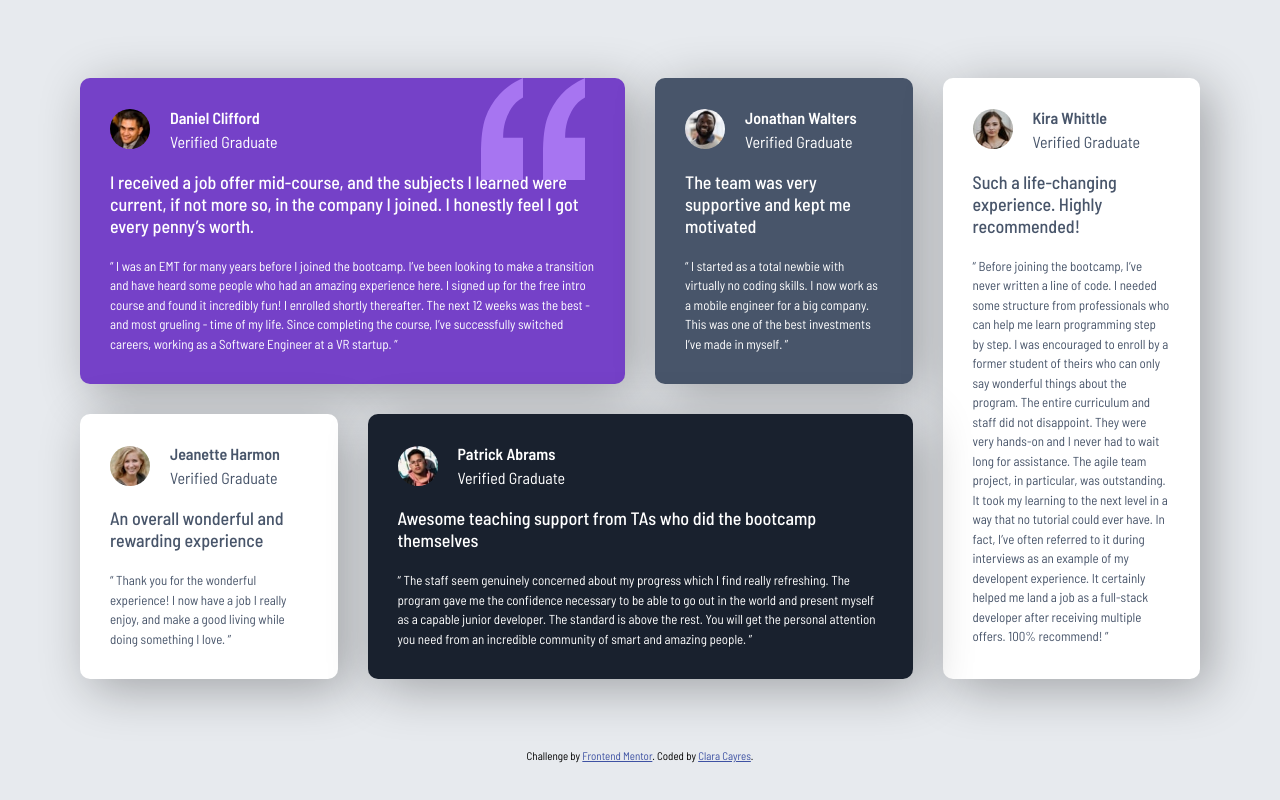
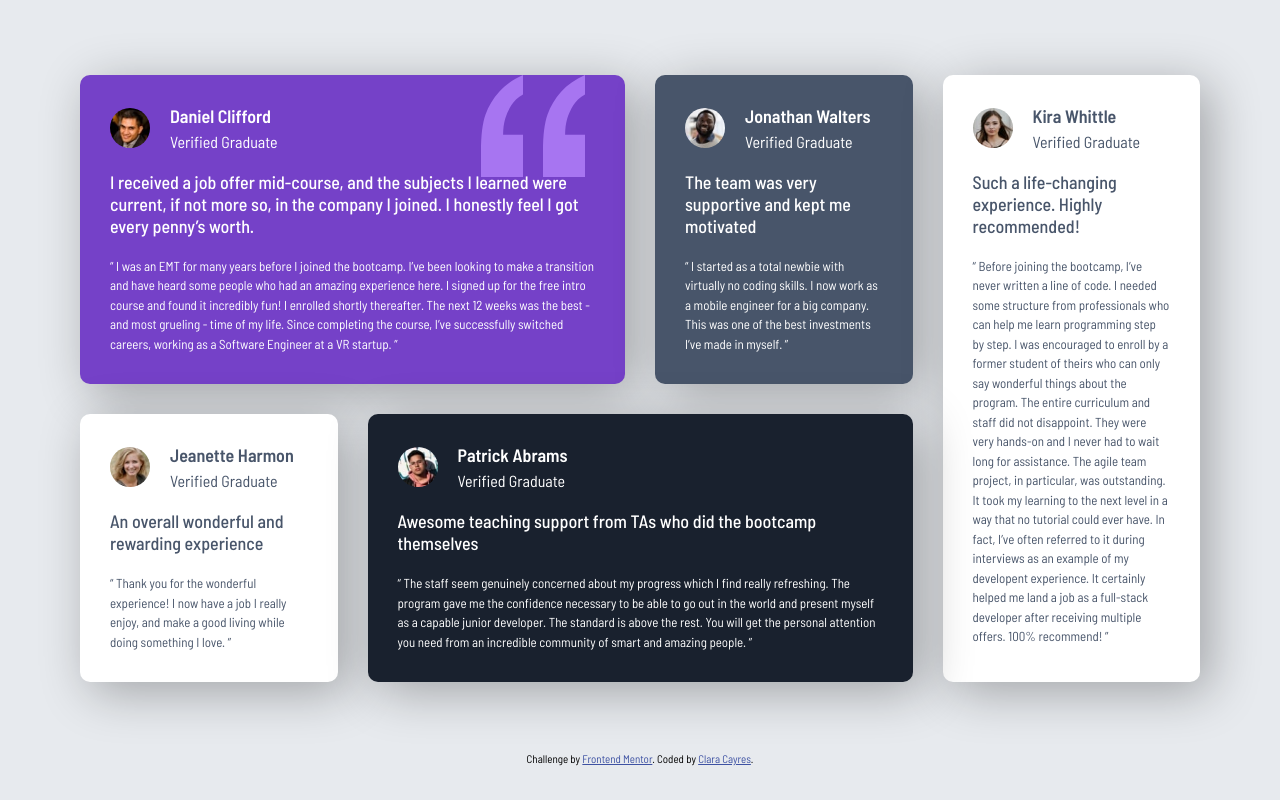
Before and after one commit to claracayres/testimonials-grid-section-main, a plain HTML site: page index.html in a window 1280 px wide. Drawn offline with Linux system fonts and the light colour scheme.

Commit message:
fix: increase font size of profile heading in styles.css

```diff
--- a/styles.css
+++ b/styles.css
@@ -74,7 +74,7 @@ body {
 }
 
 .grid-item .profile h2 {
-  font-size: var(--font-size-lg);
+  font-size: var(--font-size-xl);
   font-weight: var(--font-weight-bold);
   margin-bottom: 5px;
 }
```
